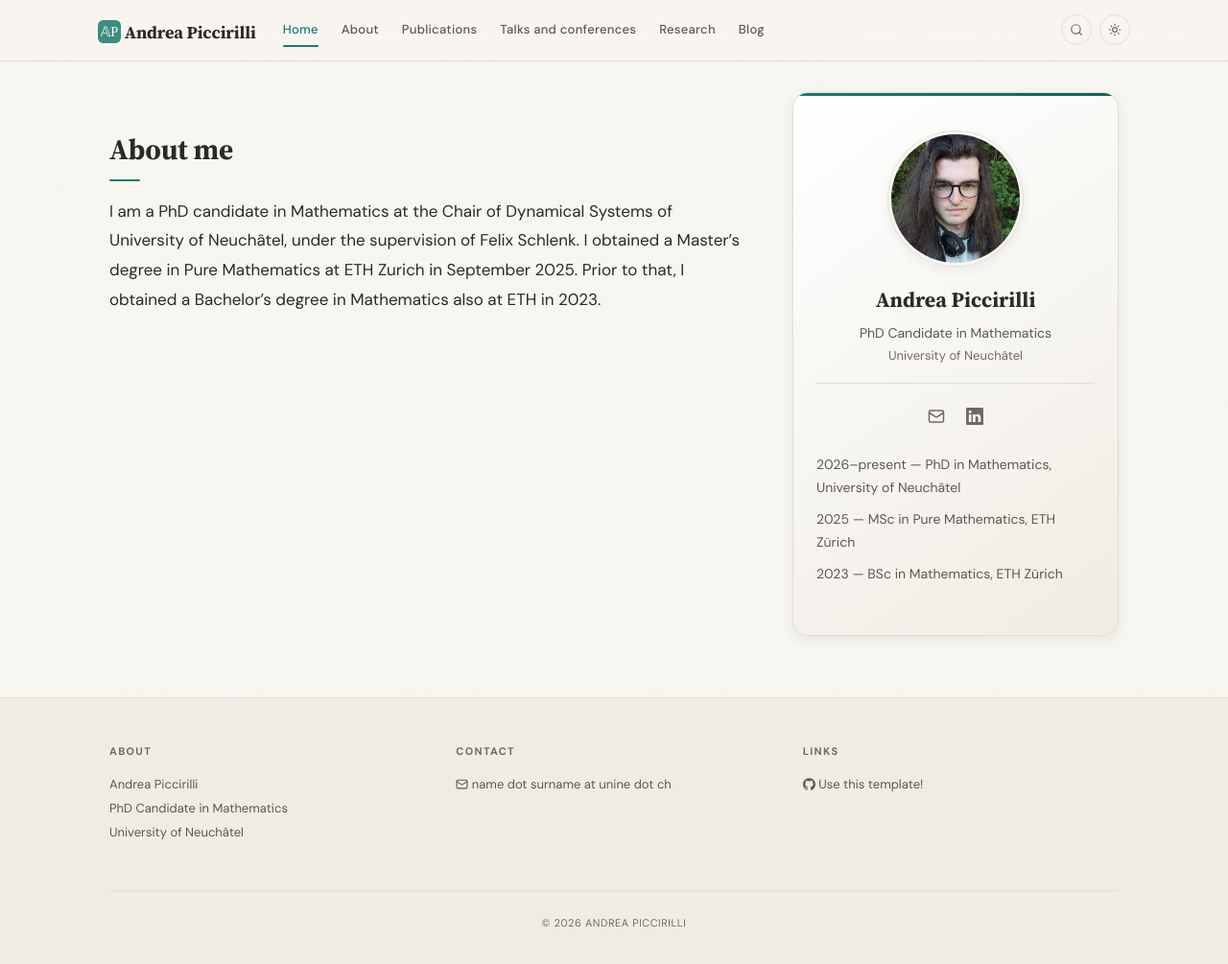
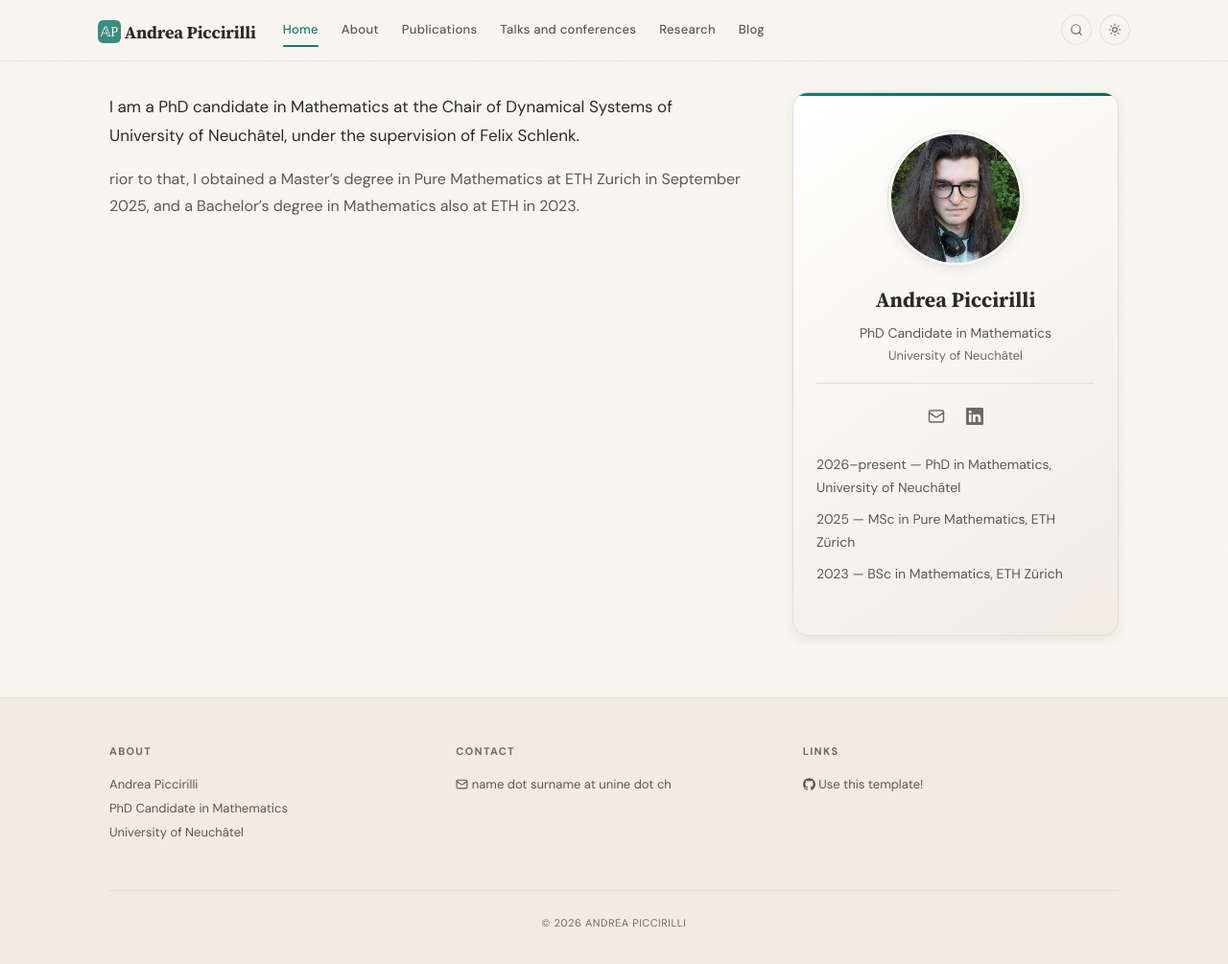
Before and after one commit to andreapiccirilli/andreapiccirilli.github.io, a Jekyll site: the page built from _pages/home.md, in a window 1280 px wide. Shown: the whole page at 96% size. Built offline with Jekyll 4.4.1, drawn with Linux system fonts in a browser that asks for light colours.

Commit message:
Update home.md

```diff
--- a/_pages/home.md
+++ b/_pages/home.md
@@ -1,11 +1,10 @@
 ---
-title: "Home"
+title: "About"
 layout: homelay
 permalink: /
 ---
 
 
-## About me
+I am a PhD candidate in Mathematics at the Chair of Dynamical Systems of University of Neuchâtel, under the supervision of Felix Schlenk.
 
-I am a PhD candidate in Mathematics at the Chair of Dynamical Systems of University of Neuchâtel, under the supervision of Felix Schlenk.
-I obtained a Master's degree in Pure Mathematics at ETH Zurich in September 2025. Prior to that, I obtained a Bachelor's degree in Mathematics also at ETH in 2023.
+rior to that, I obtained a Master's degree in Pure Mathematics at ETH Zurich in September 2025, and a Bachelor's degree in Mathematics also at ETH in 2023.
```
